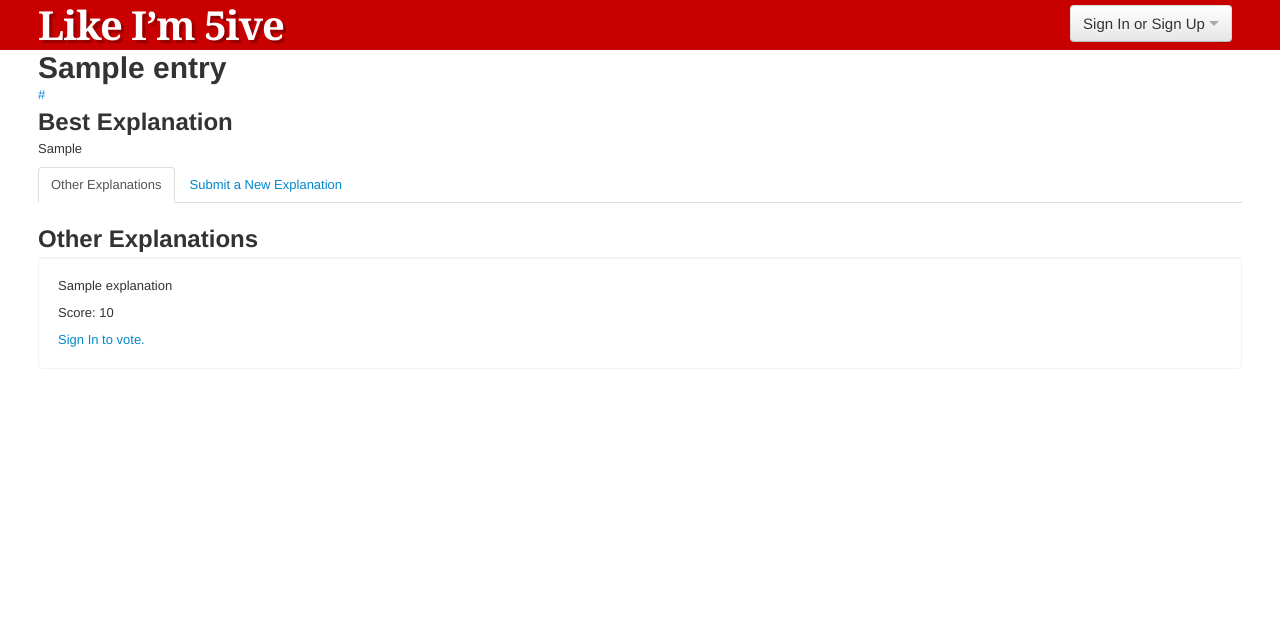
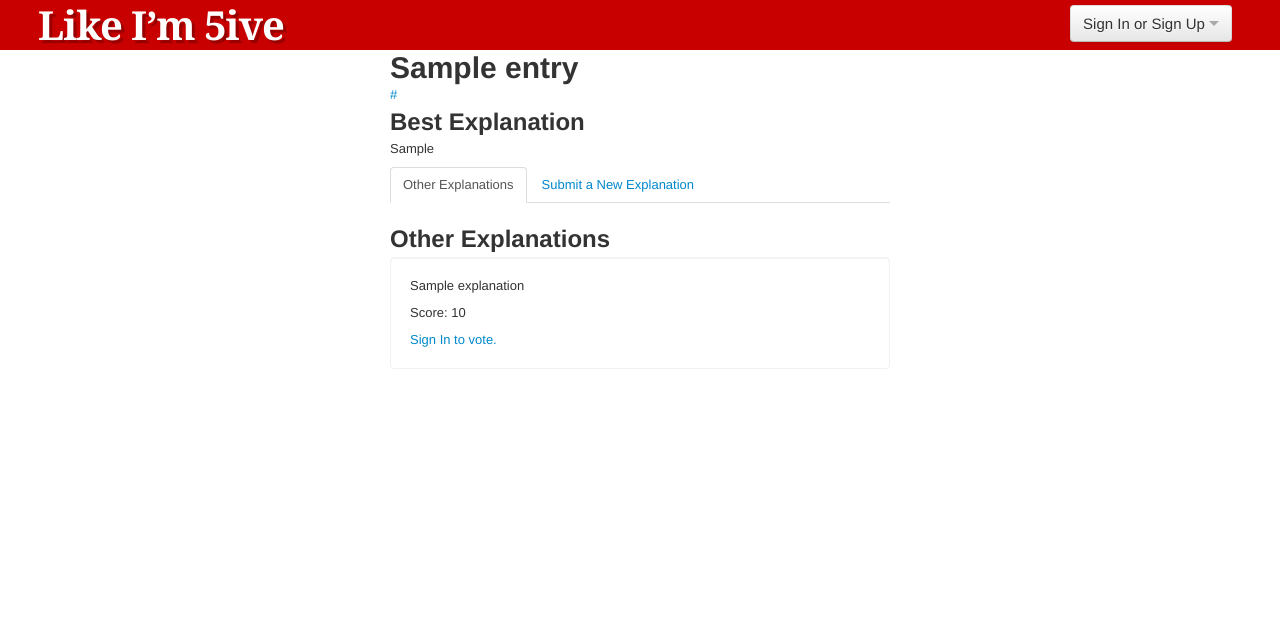
Before and after one commit to checoze/like-im-5ive, a Django app: template apps/explain/templates/explain/entry_detail.html in a window 1280 px wide. Shown: the top 629 px of the page. Run offline with Django 3.2, Linux system fonts and the light colour scheme; the template is opened without the code that fills it: most values are stand-ins (such as "Sample title", 1, 10 or a date in 2020); form fields are guessed from the names that the template uses; some libraries are stand-ins or nearby versions.

Commit message:
crappy container to center content...jon will likely fix later

```diff
--- a/apps/explain/templates/explain/entry_detail.html
+++ b/apps/explain/templates/explain/entry_detail.html
@@ -5,6 +5,7 @@
     //For ajax
     var csrf_token = "{{ csrf_token }}";
 </script>
+<div style="margin: 0 auto; width: 500px;">
 <h1>{{ entry.name }}</h1>
 
 {% if entry.url %}
@@ -50,6 +51,7 @@
         </div><!-- /#submit -->
     </div><!-- /.tab-content -->
 </div><!-- /.tabbable -->
+</div>
 {% endblock content %}
 
 {% block extra_foot %}
```
